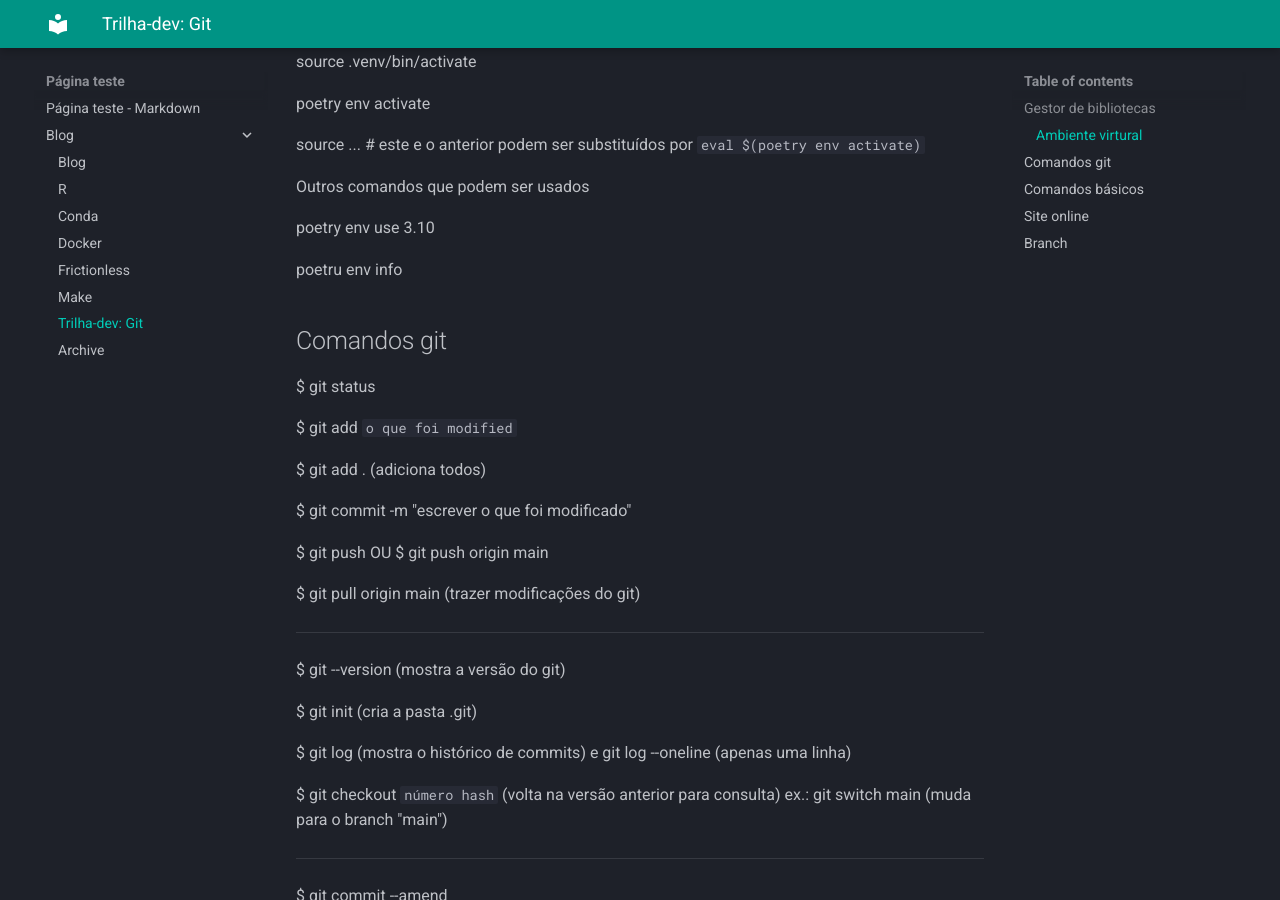
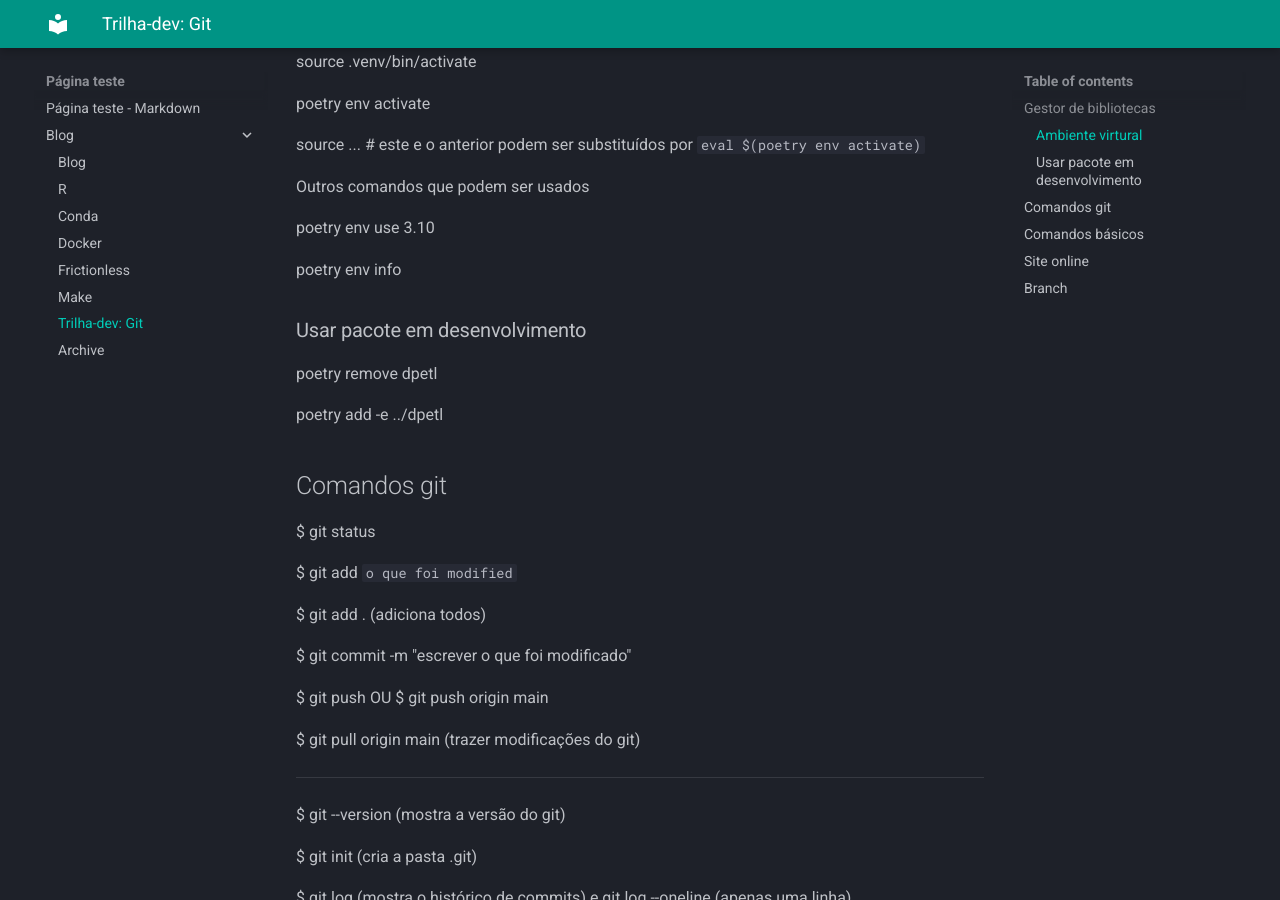
Before and after one commit to mariaefod/teste, an MkDocs documentation site: the page built from docs/blog/trilha-dev-git.md, in a window 1280 px wide and 900 px high, scrolled down 644 px. Built offline with MkDocs 1.6.1 and Material for MkDocs 9.7.7, drawn with Linux system fonts in a browser that asks for light colours.

Commit message:
Adiciona anotações

```diff
--- a/docs/blog/trilha-dev-git.md
+++ b/docs/blog/trilha-dev-git.md
@@ -33,7 +33,14 @@ Outros comandos que podem ser usados
 
 poetry env use 3.10
 
-poetru env info
+poetry env info
+
+### Usar pacote em desenvolvimento
+
+poetry remove dpetl
+
+poetry add -e ../dpetl
+
 
 ## Comandos git
 
```
